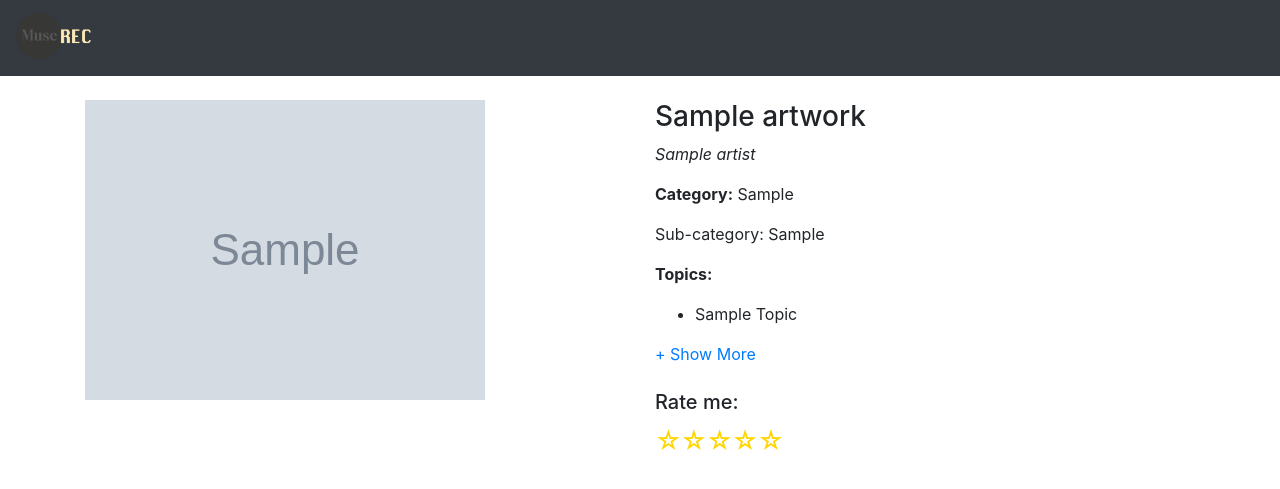
After one commit to MuseRec/museum_recommender, a Django app: template museum_site/templates/museum_site/artwork.html in a window 1280 px wide. The commit adds this page. Shown: the top 489 px of the page. Run offline with Django 3.2, Linux system fonts and the light colour scheme; the template is opened without the code that fills it: most values are stand-ins (such as "Sample title", 1, 10 or a date in 2020); grey boxes marked "Sample" are stand-in pictures; data that the repository does not hold is empty; some libraries are stand-ins or nearby versions.

Commit message:
add artworkvisited; artwork page; ratings; etc

```diff
--- a/collector/views.py
+++ b/collector/views.py
@@ -22,8 +22,8 @@ def log(request):
 
         if request.POST['content_id'] == 'home-button':
             return redirect('index')
-        else:
-            return HttpResponse('ok')
+
+        return HttpResponse('ok')
     else:
         return HttpResponseBadRequest('log only works with POST')
 
--- a/museum_site/models.py
+++ b/museum_site/models.py
@@ -96,6 +96,7 @@ class ArtworkVisited(models.Model):
     user = models.ForeignKey(User, on_delete = models.CASCADE)
     art = models.ForeignKey(Artwork, on_delete = models.CASCADE)
     timestamp = models.DateTimeField()
+    rating = models.IntegerField(null = True)
 
     def __str__(self):
         return f"User: {self.user.user_id}; Art: {self.art.art_id}; Timestamp: {self.timestamp}"
--- /dev/null
+++ b/museum_site/templates/museum_site/artwork.html
@@ -0,0 +1,59 @@
+{% extends "museum_site/base.html" %}
+
+{% block content %}
+
+    <div class='row artwork-body'>
+        <div class='col'>
+            <img src = "{{ artwork.img_url }}" alt = "{{ artwork.title }}" class="img-fluid" />
+        </div>
+        <div class='col'>
+            <h3>{{ artwork.title }}</h3>
+            <p><em>{{ artwork.artist }}</em></p>
+            <p><strong>Category:</strong> {{ artwork.type_main }}</p>
+            {% if artwork.type_sub %}
+                <p>Sub-category: {{ artwork.type_sub }}
+            {% endif %}
+            <p><strong>Topics:</strong></p>
+            <ul>
+            {% for topic in artwork.topic %}
+                <li>{{ topic|title }}</li>
+            {% endfor %}
+            </ul>
+
+            {% comment %} Collapse thing here? {% endcomment %}
+            <div class='expandable-content'>
+            <div id='more-content' class='collapse in' aria-expanded='false'>
+                {% if artwork.culture %}
+                    <p><strong>Culture:</strong></p>
+                    <ul>
+                        {% for culture in artwork.culture %}
+                            <li>{{ culture|title }}</li>
+                        {% endfor %}
+                    </ul>
+                {% endif %}
+                </ul>
+                {% if artwork.notes %}
+                    <strong>Notes:</strong>
+                    {% for note in artwork.notes %}
+                        <p>{{ note }}</p>
+                    {% endfor %}
+                {% endif %}
+            </div>
+            <a role="button" class="collapsed" data-toggle="collapse" href="#more-content"
+                aria-expanded="false" aria-controls="more-content" id='show-more-button'
+                onclick="return interaction_event('show-more', '{{ artwork.art_id }}', '{{ page_id }}', '{{ csrf_token }}');"></a>
+            </div>
+
+            <br />
+            <h5>Rate me:</h5>
+            <div class="rating">
+                <input type="radio" name="rating" value="5" id="5" onclick="return rating_event('{{ artwork.art_id }}', 5, '{{ csrf_token }}');"><label for="5">☆</label>
+                <input type="radio" name="rating" value="4" id="4" onclick="return rating_event('{{ artwork.art_id }}', 4, '{{ csrf_token }}');"><label for="4">☆</label>
+                <input type="radio" name="rating" value="3" id="3" onclick="return rating_event('{{ artwork.art_id }}', 3, '{{ csrf_token }}');"><label for="3">☆</label>
+                <input type="radio" name="rating" value="2" id="2" onclick="return rating_event('{{ artwork.art_id }}', 2, '{{ csrf_token }}');"><label for="2">☆</label>
+                <input type="radio" name="rating" value="1" id="1" onclick="return rating_event('{{ artwork.art_id }}', 1, '{{ csrf_token }}');"><label for="1">☆</label>
+            </div>
+        </div>
+    </div>
+
+{% endblock content %}
--- a/museum_site/templates/museum_site/base.html
+++ b/museum_site/templates/museum_site/base.html
@@ -3,6 +3,8 @@
     <head>
         {% load static %}
         <link rel = "stylesheet" type = "text/css" href = "{% static 'css/base.css' %}">
+        <link rel = "stylesheet" type = "text/css" href = "{% static 'css/index.css' %}">
+        <link rel = "stylesheet" type = "text/css" href = "{% static 'css/artwork.css' %}">
 
         <script src="https://ajax.googleapis.com/ajax/libs/jquery/3.5.1/jquery.min.js"></script>
         <script src="https://cdn.jsdelivr.net/npm/popper.js@1.16.1/dist/umd/popper.min.js" integrity="sha384-9/reFTGAW83EW2RDu2S0VKaIzap3H66lZH81PoYlFhbGU+6BZp6G7niu735Sk7lN" crossorigin="anonymous"></script>
@@ -13,7 +15,7 @@
         <script src="https://cdn.jsdelivr.net/npm/js-cookie@rc/dist/js.cookie.min.js"></script>
 
         <script src = "{% static 'js/collector.js' %}"></script>
-        <script src = "{% static 'js/analytics.js' %}"></script>
+        {% comment %} <script src = "{% static 'js/analytics.js' %}"></script> {% endcomment %}
         <script>
             var csrf_token_js = '{{ csrf_token }}';
             var page_id = '{{ page_id }}';
@@ -24,9 +26,10 @@
         <div class = "container">
             <nav class = "navbar navbar-expand-md navbar-dark bg-dark fixed-top" id='nav-bar'>
                 {% if provided_consent %}
-                    <a class = "navbar-brand"
+                    <a  href="{% url 'index' %}"
+                        class = "navbar-brand"
                         id = "home-button"
-                        onclick = "interaction_event('click', 'home-button', '{{ page_id }}', '{{ csrf_token }}');">
+                        onclick = "return interaction_event('click', 'home-button', '{{ page_id }}', '{{ csrf_token }}');">
                         <img src="{% static 'img/MuseRecV2.png' %}" alt="">
                     </a>
                     <div class="collapse navbar-collapse" id="navbarSupportedContent">
--- a/museum_site/urls.py
+++ b/museum_site/urls.py
@@ -3,5 +3,7 @@ from django.urls import path
 from . import views
 
 urlpatterns = [
-    path('', views.index, name = 'index')
+    path('', views.index, name = 'index'),
+    path('<str:artwork_id>', views.artwork, name = 'artwork'),
+    path('rating/', views.save_rating, name = 'rating')
 ]
--- /dev/null
+++ b/static/css/artwork.css
@@ -0,0 +1,48 @@
+.artwork-body {
+    margin-top: 20px;
+}
+
+.expandable-content a.collapsed:after {
+    content: '+ Show More';
+}
+
+.expandable-content a:not(.collapsed):after {
+    content: '- Show Less';
+}
+
+.rating {
+    display: flex;
+    flex-direction: row-reverse;
+    justify-content: flex-end;
+}
+
+.rating>input {
+    display: none
+}
+
+.rating>label {
+    position: relative;
+    width: 1em;
+    font-size: 2vw;
+    color: #FFD600;
+    cursor: pointer
+}
+
+.rating>label::before {
+    content: "\2605";
+    position: absolute;
+    opacity: 0
+}
+
+.rating>label:hover:before,
+.rating>label:hover~label:before {
+    opacity: 1 !important
+}
+
+.rating>input:checked~label:before {
+    opacity: 1
+}
+
+.rating:hover>input:checked~label:before {
+    opacity: 0.4
+}
--- /dev/null
+++ b/static/css/index.css
@@ -0,0 +1,17 @@
+.artwork-img-style {
+    width: 100px;
+    height: 100px;
+    overflow: hidden;
+    justify-content: center;
+    display: flex;
+    flex-direction: row;
+}
+
+.artwork-img-style img {
+    height: 100%;
+    flex: 1;
+}
+
+#artwork-card {
+    width: fit-content;
+}
--- a/static/js/collector.js
+++ b/static/js/collector.js
@@ -9,6 +9,7 @@
 function interaction_event(event_type, content_id, page_id, csrf_token) {
     $.ajax({
         type: "POST",
+        // url: "interaction_logger",
         url: "logger/log/", // corresponds to the log view in collector.views
         data: {
             "csrfmiddlewaretoken": csrf_token,
@@ -21,3 +22,22 @@ function interaction_event(event_type, content_id, page_id, csrf_token) {
         }
     });
 };
+
+/**
+ * A function to save the artwork ratings that the user assigns. We do not want to reload
+ * the page each time this happens, so we'll send it to the server via an ajax call.
+ */
+function rating_event(artwork_id, rating_number, csrf_token) {
+    $.ajax({
+        type: "POST",
+        url: "rating/",
+        data: {
+            "csrfmiddlewaretoken": csrf_token,
+            "artwork_id": artwork_id,
+            "rating_number": rating_number
+        },
+        fail: function() {
+            console.log('rating log failed (' + artwork_id + ')')
+        }
+    });
+}
```
Also changed, not shown: collector/tests/test_views.py (+1 -1 lines), museum_site/templates/museum_site/index.html (+21 -1 lines), museum_site/tests/test_views.py (+109 -0 lines), museum_site/views.py (+51 -14 lines), museum_site/migrations/0005_artworkvisited_rating.py (added), museum_site/migrations/0006_auto_20210326_1338.py (added).
